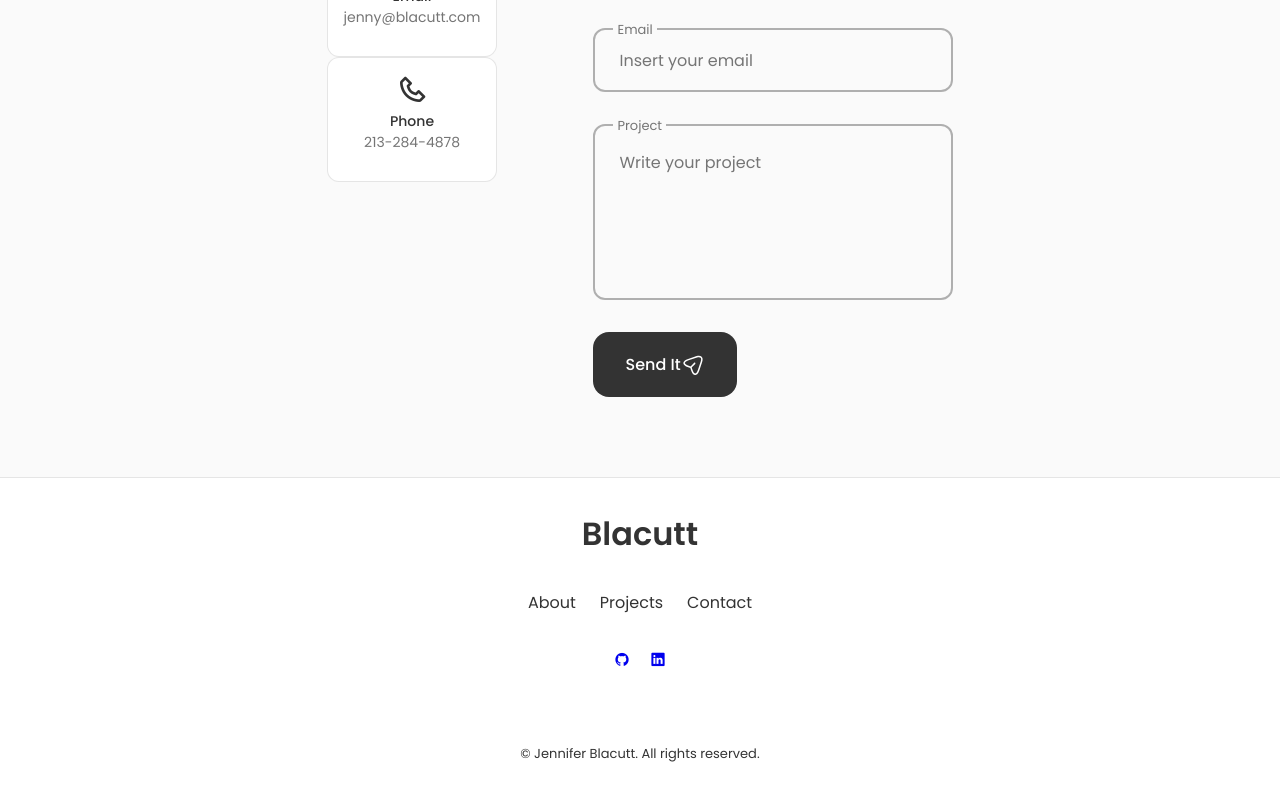
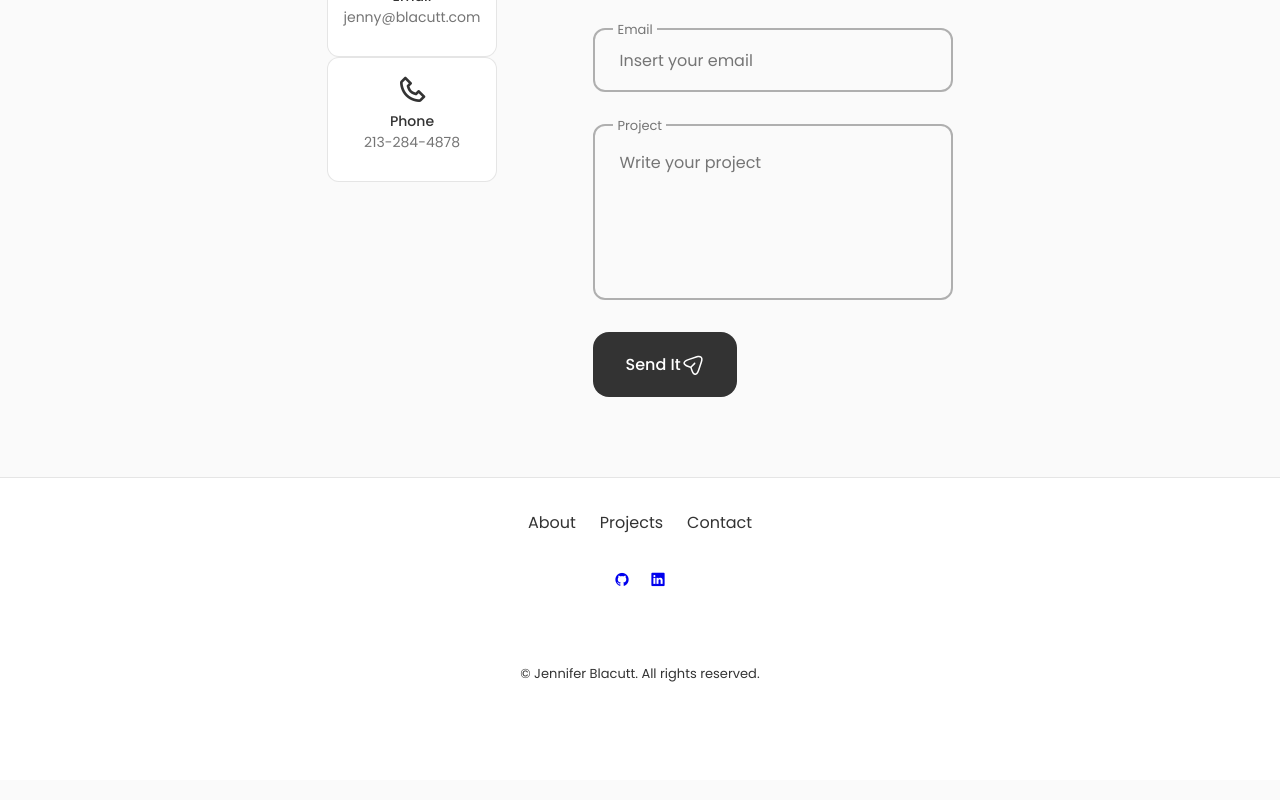
Before and after one commit to itsjennyb/Portfolio, a React (Create React App) app: page / in a window 1280 px wide. Shown: the part 4779-5579 px from the top of the page. Built offline with nearby package versions, Linux system fonts and the light colour scheme.

Commit message:
remove blacutt text

```diff
--- a/src/components/footer/Footer.js
+++ b/src/components/footer/Footer.js
@@ -5,7 +5,7 @@ const Footer = () => {
     return (
         <footer className='footer'>
             <div className='footer_container container'>
-                <h1 className='footer_title'>Blacutt</h1>
+                {/* <h1 className='footer_title'>Blacutt</h1> */}
 
                 <ul className='footer_list'>
                     <li>
```
